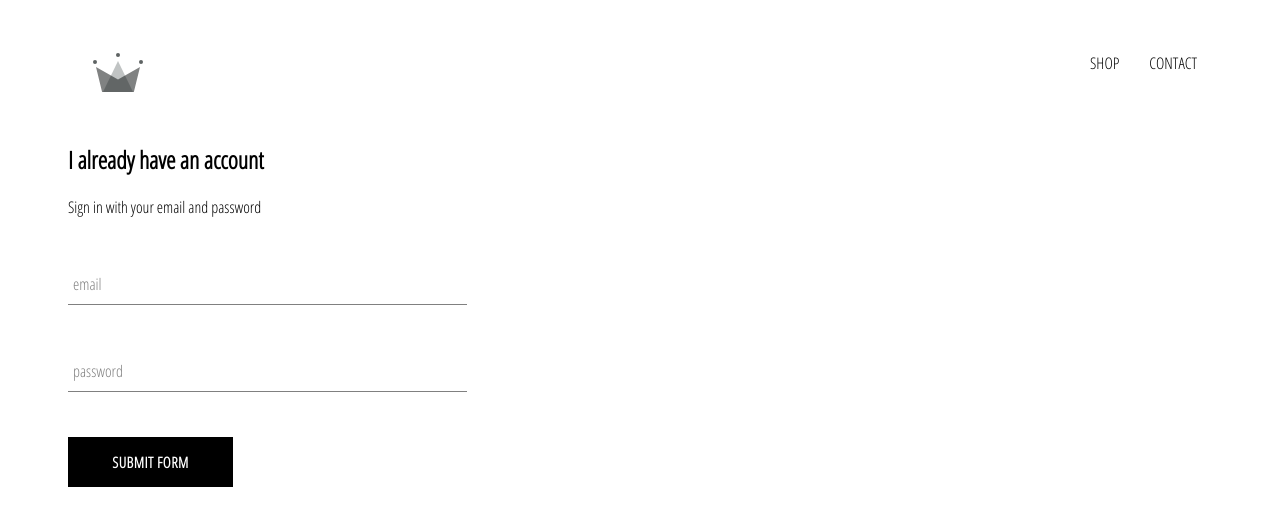
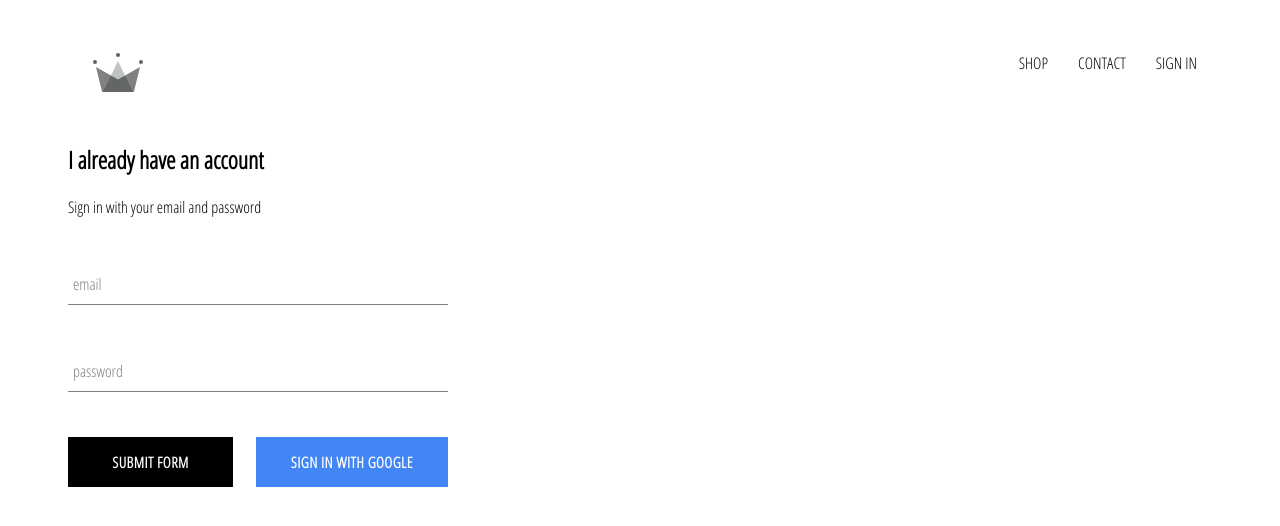
Before and after one commit to pcgamer1/clothing-react-app, a React (Create React App) app: page /signin in a window 1280 px wide. Shown: the top 526 px of the page. Built offline with nearby package versions, Linux system fonts and the light colour scheme; no server answers.

Commit message:
integrated firebase

```diff
--- a/package.json
+++ b/package.json
@@ -6,6 +6,7 @@
     "@testing-library/jest-dom": "^4.2.4",
     "@testing-library/react": "^9.5.0",
     "@testing-library/user-event": "^7.2.1",
+    "firebase": "^7.14.6",
     "react": "^16.13.1",
     "react-dom": "^16.13.1",
     "react-router-dom": "^5.2.0",
--- a/src/App.css
+++ b/src/App.css
@@ -7,3 +7,7 @@
   text-decoration: none;
   color: black;
 }
+
+* {
+  box-sizing: border-box;
+}
--- a/src/App.js
+++ b/src/App.js
@@ -6,11 +6,29 @@
 import ShopPage from './pages/shop/shop.component'
 import Header from './components/header/header.component'
 import MasterUser from './pages/master-user/master-user.component'
+import { auth } from './components/firebase/firebase.utils'
 
-function App() {
+class App extends React.Component {
+
+  constructor() {
+    super()
+    this.state={ currentUser: null }
+  }
+
+  unsubscribeFromAuth = null
+
+  componentDidMount() {
+    this.unsubscribeFromAuth = auth.onAuthStateChanged(user => this.setState({ currentUser: user }))
+  }
+
+  componentWillUnmount() {
+    this.unsubscribeFromAuth()
+  }
+
+  render() {
     return (
       <div>
-      <Header />
+        <Header currentUser={this.state.currentUser}/>
         <Switch>
           <Route exact path='/' component={HomePage} />
           <Route exact path='/shop' component={ShopPage} />
@@ -19,5 +37,6 @@
       </div>
     )
   }
+}
 
 export default App;
--- a/src/components/custom-button/custom-button.component.jsx
+++ b/src/components/custom-button/custom-button.component.jsx
@@ -2,8 +2,8 @@
 
 import './custom-button.styles.scss'
 
-const CustomButton = ({ children, ...otherProps }) => (
-    <button className='custom-button' {...otherProps}>{children}</button>
+const CustomButton = ({ children, isGoogleSignIn, ...otherProps }) => (
+    <button className={`${ isGoogleSignIn ? 'google-sign-in': '' } custom-button`} {...otherProps}>{children}</button>
 )
 
 export default CustomButton
--- a/src/components/custom-button/custom-button.styles.scss
+++ b/src/components/custom-button/custom-button.styles.scss
@@ -18,6 +18,16 @@
       background-color: white;
       color: black;
       border: 1px solid black;
-      transition: 200ms ease-in-out;
+      transition: 200ms ease-in all;
+    }
+
+    &.google-sign-in {
+      background-color: #4285f4;
+      color: white;
+
+      &:hover {
+        background-color: #357ae8;
+        border: none;
+      }
     }
   }
--- /dev/null
+++ b/src/components/firebase/firebase.utils.js
@@ -0,0 +1,25 @@
+import firebase from 'firebase/app'
+import 'firebase/firestore'
+import 'firebase/auth'
+
+const config = {
+    apiKey: "AIzaSyAimN_oAdzkda-rZL7RQ_IRio6fdWcQE-g",
+    authDomain: "crwn-db-55bea.firebaseapp.com",
+    databaseURL: "https://crwn-db-55bea.firebaseio.com",
+    projectId: "crwn-db-55bea",
+    storageBucket: "crwn-db-55bea.appspot.com",
+    messagingSenderId: "323593545349",
+    appId: "1:323593545349:web:7fb1e0d8e198f117e0abec",
+    measurementId: "G-TR1P76MNCD"
+  }
+
+firebase.initializeApp(config)
+
+export const auth = firebase.auth()
+export const firestore = firebase.firestore()
+
+const provider = new firebase.auth.GoogleAuthProvider()
+provider.setCustomParameters({ prompt: 'select_account' })
+export const signInWithGoogle = () => auth.signInWithPopup(provider)
+
+export default firebase
--- a/src/components/header/header.component.jsx
+++ b/src/components/header/header.component.jsx
@@ -1,9 +1,11 @@
 import React from 'react'
 import { Link } from 'react-router-dom'
 import { ReactComponent as Logo } from '../../assets/original.svg'
+import { auth } from '../firebase/firebase.utils'
+
 import './header.styles.scss'
 
-const Header = () => (
+const Header = ({ currentUser }) => (
     <div className='header'>
         <Link className='logo-container' to='/'>
             <Logo className='logo' />
@@ -15,6 +17,15 @@
             <Link to='/shop' className='option'>
                 CONTACT
             </Link>
+            {
+                currentUser ?
+                (<div className='option' onClick={() => auth.signOut()}>
+                    SIGN OUT
+                </div>)
+                 :(<Link className='option' to='/signin'>
+                    SIGN IN
+                 </Link>)
+            }
         </div>
     </div>
 )
--- a/src/components/header/header.styles.scss
+++ b/src/components/header/header.styles.scss
@@ -20,6 +20,7 @@
 
       .option {
         padding: 10px 15px;
+        cursor: pointer;
       }
     }
   }
--- a/src/components/sign-in/sign-in.component.jsx
+++ b/src/components/sign-in/sign-in.component.jsx
@@ -1,6 +1,8 @@
 import React from 'react'
 import FormInput from '../form-input/form-input.component'
 import CustomButton from '../custom-button/custom-button.component'
+import { signInWithGoogle } from '../firebase/firebase.utils'
+
 import './sign-in.styles.scss'
 
 class SignIn extends React.Component {
@@ -29,7 +31,10 @@
                 <form onSubmit={this.handleSubmit}>
                     <FormInput handleChange={this.handleChange} label='email' type='email' name='email' value={this.state.email} required />
                     <FormInput handleChange={this.handleChange} label='password' type='password' name='password' value={this.state.password} required />
-                    <CustomButton type='submit'>Submit Form</CustomButton>
+                    <div className='buttons'>
+                        <CustomButton type='submit'>Submit Form</CustomButton>
+                        <CustomButton onClick={signInWithGoogle} isGoogleSignIn>Sign in with Google</CustomButton>
+                    </div>
                 </form>
             </div>
         )
--- a/src/components/sign-in/sign-in.styles.scss
+++ b/src/components/sign-in/sign-in.styles.scss
@@ -1,8 +1,12 @@
 .sign-in {
-    width: 30vw;
+    width: 380px;
     display: flex;
     flex-direction: column;
     .title {
         margin: 10px 0;
     }
+    .buttons {
+        display: flex;
+        justify-content: space-between;
+    }
 }
```
Also changed, not shown: 1 other file (tests, documents, lock files or other folders). Lines whose indentation alone changed are shown as unchanged.
